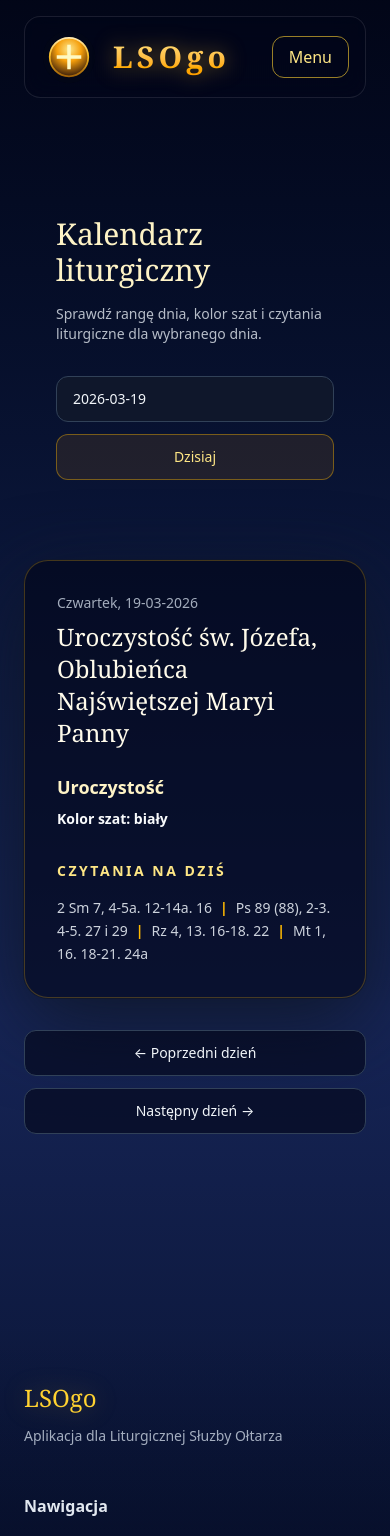
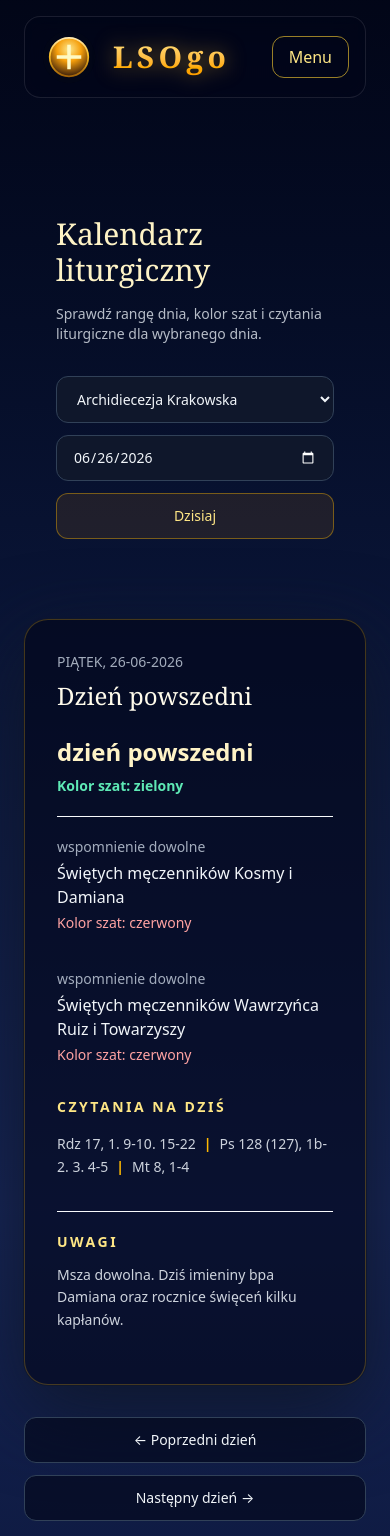
Before and after one commit to grzegorz2803/lsogo-web, a React (Vite) app: page /kalendarz in a window 390 px wide. Shown: the top 1536 px of the page. Built offline with nearby package versions, Linux system fonts and the light colour scheme.

Commit message:
feat: expend CalendarPage with diocese selector, month mini-view, optical celebrations and empty states

```diff
--- a/src/components/CalendarPage/CalendarDayCard.tsx
+++ b/src/components/CalendarPage/CalendarDayCard.tsx
@@ -28,33 +28,71 @@ function getColorTextClass(color: LiturgicalColor) {
   }
 }
 type Props = {
-  day: CalendarDayData;
+  day: CalendarDayData | null;
+  emptyMessage?: string;
 };
 
-export function CalendarDayCard({ day }: Props) {
+export function CalendarDayCard({ day, emptyMessage }: Props) {
   const { dayCard } = calendarPageContent;
+  if (!day) {
+    return (
+      <section className="px-6">
+        <div className="mx-auto max-w-6xl">
+          <div className="rounded-3xl border border-amber-400/20 bg-slate-950/60 px-8 py-10 text-center shadow-[0_24px_80px_rgba(15,23,42,0.95)] ring-1 ring-slate-900/80">
+            <p className="text-lg text-slate-200/90">{emptyMessage}</p>
+          </div>
+        </div>
+      </section>
+    );
+  }
+
   const colorClass = getColorTextClass(day.color);
+
   return (
     <section className="px-6">
       <div className="mx-auto max-w-6xl">
         <div className="rounded-3xl border border-amber-400/25 bg-slate-950/60 px-8 py-8 shadow-[0_24px_80px_rgba(15,23,42,0.95)] ring-1 ring-slate-900/80">
           <div className="flex flex-col gap-6 md:flex-row md:items-start md:justify-between">
             <div>
-              <p className="text-sm text-slate-300/80">
+              <p className="text-sm uppercase text-slate-300/80">
                 {day.weekday}, {formatDisplayDate(day.date)}
               </p>
-              <h2 className="mt-2 font-serif text-2xl md:text-4xl text-amber-50">
-                {day.title}
+              <h2 className="mt-2 font-serif text-2xl md:text-3xl text-amber-50">
+                {day.mainTitle}
               </h2>
             </div>
             <div className="flex flex-col gap-2 md:items-end">
-              <p className="text-lg font-semibold text-amber-100">{day.rank}</p>
+              <p className="text-2xl font-semibold text-amber-100">
+                {day.rank}
+              </p>
               <p className={`text-sm md:text-base font-semibold ${colorClass}`}>
                 {dayCard.colorLabel}: {day.color}
               </p>
             </div>
           </div>
-          <div className="mt-8">
+          {day.optionalCelebrations && day.optionalCelebrations.length > 0 && (
+            <div className=" py-5 ">
+              <div className=" flex flex-col gap-3 border-t ">
+                {day.optionalCelebrations.map((celebration) => (
+                  <div key={celebration.id} className=" py-1 mt-4">
+                    <p className="text-sm text-slate-300/80">
+                      {celebration.type}
+                    </p>
+                    <p className="mt-1 text-base text-slate-100">
+                      {celebration.title}
+                    </p>
+                    <p
+                      className={`mt-1 text-sm font-medium ${getColorTextClass(celebration.color)}`}
+                    >
+                      {dayCard.colorLabel}: {celebration.color}
+                    </p>
+                  </div>
+                ))}
+              </div>
+            </div>
+          )}
+
+          <div className="mt-2">
             <p className="text-sm md:text-base font-semibold uppercase tracking-[0.18em] text-amber-200">
               {dayCard.readingsTitle}
             </p>
@@ -69,6 +107,16 @@ export function CalendarDayCard({ day }: Props) {
               ))}
             </div>
           </div>
+          {day.notes && (
+            <div className="mt-8 border-t py-5">
+              <p className="text-sm md:text-base font-semibold uppercase tracking-[0.18em] text-amber-200">
+                {dayCard.notesTitle}
+              </p>
+              <p className="mt-3 text-sm md:text-base leading-relaxed text-slate-200/90">
+                {day.notes}
+              </p>
+            </div>
+          )}
         </div>
       </div>
     </section>
--- /dev/null
+++ b/src/components/CalendarPage/CalendarMonthMiniView.tsx
@@ -0,0 +1,61 @@
+type Props = {
+  selectedDate: string;
+  onSelectedDate: (date: string) => void;
+};
+function getDaysInMonth(dateStr: string) {
+  const date = new Date(dateStr);
+  const year = date.getFullYear();
+  const month = date.getMonth();
+  return new Date(year, month + 1, 0).getDate();
+}
+function bulidDate(year: number, month: number, day: number) {
+  return new Date(year, month, day).toISOString().slice(0, 10);
+}
+
+function formatMonthTitle(dateStr: string) {
+  return new Intl.DateTimeFormat("pl-PL", {
+    month: "long",
+    year: "numeric",
+  }).format(new Date(dateStr));
+}
+
+export function CalendarMonthMiniView({ selectedDate, onSelectedDate }: Props) {
+  const date = new Date(selectedDate);
+  const year = date.getFullYear();
+  const month = date.getMonth();
+  const daysCount = getDaysInMonth(selectedDate);
+
+  return (
+    <section className="mt-8 px-6">
+      <div className="mx-auto max-w-6xl">
+        <div className="rounded-3xl border border-slate-700/50 bg-slate-950/60 px-8 py-8 shadow-[0_24px_80px_rgba(15,23,42,0.95)] ring-1 ring-slate-900/80">
+          <h3 className="font-serif text-2xl text-amber-50">
+            {formatMonthTitle(selectedDate)}
+          </h3>
+          <div className="mt-6 grid grid-cols-7 gap-2">
+            {Array.from({ length: daysCount }, (_, index) => {
+              const day = index + 1;
+              const dateString = bulidDate(year, month, day);
+              const isSelected = dateString === selectedDate;
+              return (
+                <button
+                  key={dateString}
+                  type="button"
+                  onClick={() => onSelectedDate(dateString)}
+                  className={[
+                    "rounded-xl px-3 py-2 text-sm transition",
+                    isSelected
+                      ? "bg-amber-500 text-slate-950 font-semibold shadow-[0_0_18px_rgba(251,191,36,0.35)]"
+                      : "bg-slate-900 text-slate-100 hover:border-amber-400/40 hover:text-amber-200 border border-slate-700",
+                  ].join(" ")}
+                >
+                  {day}
+                </button>
+              );
+            })}
+          </div>
+        </div>
+      </div>
+    </section>
+  );
+}
--- a/src/components/CalendarPage/CalendarPageHero.tsx
+++ b/src/components/CalendarPage/CalendarPageHero.tsx
@@ -2,13 +2,19 @@ import { calendarPageContent } from "../../content/calendarPage";
 
 type Props = {
   selectedDate: string;
+  selectedDiocese: string;
+  dioceseOptions: string[];
   onDateChange: (value: string) => void;
+  onDioceseChange: (value: string) => void;
   onTodayClick: () => void;
 };
 
 export function CalendarPageHero({
   selectedDate,
+  selectedDiocese,
+  dioceseOptions,
   onDateChange,
+  onDioceseChange,
   onTodayClick,
 }: Props) {
   const { hero } = calendarPageContent;
@@ -23,13 +29,26 @@ export function CalendarPageHero({
           <p className="mt-4 max-w-3xl text-sm md:text-base text-slate-200/80">
             {hero.subtitle}
           </p>
-          <div className="mt-8 flex flex-col gap-3 sm:flex-row sm:items-center">
+          <div className="mt-8 grid gap-3 md:grid-cols-[1.4fr,1fr,auto]">
+            <select
+              value={selectedDiocese}
+              onChange={(e) => onDioceseChange(e.target.value)}
+              className="rounded-xl border border-slate-700 bg-slate-900 px-4 py-3 text-sm text-slate-100 outline-none focus:border-amber-400"
+            >
+              {dioceseOptions.map((option) => (
+                <option key={option} value={option}>
+                  {option}
+                </option>
+              ))}
+            </select>
+
             <input
-              type="data"
+              type="date"
               value={selectedDate}
               onChange={(e) => onDateChange(e.target.value)}
-              className="rounded-xl border border-slate-700 bg-slate-900 px-4 py-3 text-sm text-slate-100 outline-none focus:border-amber-400 scheme-dark"
+              className="rounded-xl border border-slate-700 bg-slate-900 px-4 py-3 text-sm text-slate-100 outline-none focus:border-amber-400 [color-scheme:dark]"
             />
+
             <button
               type="button"
               onClick={onTodayClick}
--- a/src/content/calendarPage.ts
+++ b/src/content/calendarPage.ts
@@ -4,14 +4,23 @@ export const calendarPageContent = {
     subtitle:
       "Sprawdź rangę dnia, kolor szat i czytania liturgiczne dla wybranego dnia.",
     todayButton: "Dzisiaj",
+    dioceseLabel: "Diecezja",
+    dateLabel: "Data",
   },
   dayCard: {
     readingsTitle: "Czytania na dziś",
     colorLabel: "Kolor szat",
     rankLabel: "Ranga",
+    opticalCelebrationsTitle: "Wspomnienia i obchody dodatkowe",
+    notesTitle: "Uwagi",
+    noFutureData: "Dane dla tego dnia będą wkrótce dostępne.",
+    noPastDate: "Dla dat przeszłych wybierz dzień bieący lub przyszły.",
   },
   navigation: {
     previousDay: "Poprzedni dzień",
     nexDay: "Następny dzień",
   },
+  monthView: {
+    title: "Widok miesiąca",
+  },
 };
--- a/src/mocks/calendarPageMock.ts
+++ b/src/mocks/calendarPageMock.ts
@@ -6,20 +6,67 @@ export type LiturgicalColor =
   | "różowy"
   | "czarny";
 
+export type OptionalCelebration = {
+  id: string;
+  title: string;
+  color: LiturgicalColor;
+  type: "wspomnienie dowolne" | "wspomnienie" | "święto";
+};
+
 export type CalendarDayData = {
-  date: string;
+  date: string; // YYYY-MM-DD
   weekday: string;
-  title: string;
+  mainTitle: string;
+  mainSubtitle?: string;
   rank: string;
   color: LiturgicalColor;
   readings: string[];
+  optionalCelebrations?: OptionalCelebration[];
+  notes?: string;
 };
 
-export const calendarDayMock: CalendarDayData = {
+export const dioceseOptions = [
+  "Archidiecezja Krakowska",
+  "Archidiecezja Warszawska",
+  "Diecezja Tarnowska",
+  "Diecezja Bielsko-Żywiecka",
+];
+
+export const calendarDaysMock: CalendarDayData[] = [
+  {
+    date: "2026-06-26",
+    weekday: "Piątek",
+    mainTitle: "Dzień powszedni",
+    mainSubtitle: "13. tydzień zwykły",
+    rank: "dzień powszedni",
+    color: "zielony",
+    readings: [
+      "Rdz 17, 1. 9-10. 15-22",
+      "Ps 128 (127), 1b-2. 3. 4-5",
+      "Mt 8, 1-4",
+    ],
+    optionalCelebrations: [
+      {
+        id: "opt-1",
+        title: "Świętych męczenników Kosmy i Damiana",
+        color: "czerwony",
+        type: "wspomnienie dowolne",
+      },
+      {
+        id: "opt-2",
+        title: "Świętych męczenników Wawrzyńca Ruiz i Towarzyszy",
+        color: "czerwony",
+        type: "wspomnienie dowolne",
+      },
+    ],
+    notes:
+      "Msza dowolna. Dziś imieniny bpa Damiana oraz rocznice święceń kilku kapłanów.",
+  },
+  {
     date: "2026-03-19",
     weekday: "Czwartek",
-  title: "Uroczystość św. Józefa, Oblubieńca Najświętszej Maryi Panny",
-  rank: "Uroczystość",
+    mainTitle: "Św. Józefa, Oblubieńca Najświętszej Maryi Panny",
+    rank: "uroczystość",
     color: "biały",
     readings: [
       "2 Sm 7, 4-5a. 12-14a. 16",
@@ -27,4 +74,31 @@ export const calendarDayMock: CalendarDayData = {
       "Rz 4, 13. 16-18. 22",
       "Mt 1, 16. 18-21. 24a",
     ],
-};
+  },
+  {
+    date: "2026-10-18",
+    weekday: "Niedziela",
+    mainTitle: "29. Niedziela zwykła",
+    rank: "niedziela",
+    color: "zielony",
+    readings: [
+      "Iz 45, 1. 4-6",
+      "Ps 96 (95), 1 i 3. 4-5. 7-8. 9-10ac",
+      "1 Tes 1, 1-5b",
+      "Mt 22, 15-21",
+    ],
+  },
+  {
+    date: "2026-09-15",
+    weekday: "Wtorek",
+    mainTitle: "Najświętszej Maryi Panny Bolesnej",
+    rank: "wspomnienie",
+    color: "biały",
+    readings: [
+      "Hbr 5, 7-9",
+      "Ps 31 (30), 2 i 6. 12-13. 15-16. 20",
+      "J 19, 25-27 lub Łk 2, 33-35",
+    ],
+    notes: "Można po Mszy odprawić nabożeństwo ku czci Matki Bożej Bolesnej.",
+  },
+];
--- a/src/pages/CalendarPage.tsx
+++ b/src/pages/CalendarPage.tsx
@@ -1,48 +1,68 @@
 import { useMemo, useState } from "react";
 import { CalendarPageHero } from "../components/CalendarPage/CalendarPageHero";
-import { calendarDayMock } from "../mocks/calendarPageMock";
+import { calendarDaysMock, dioceseOptions } from "../mocks/calendarPageMock";
 import { CalendarDayCard } from "../components/CalendarPage/CalendarDayCard";
 import { CalendarDayNavigation } from "../components/CalendarPage/CalendarDayNavigation";
+import { calendarPageContent } from "../content/calendarPage";
 function formatTodayISO() {
   return new Date().toISOString().slice(0, 10);
 }
-function getWeekdayLabel(dateStr: string): string {
-  const d = new Date(dateStr);
-  const days = [
-    "Niedziela",
-    "Poniedziałek",
-    "Wtorek",
-    "Środa",
-    "Czwartek",
-    "Piątek",
-    "Sobota",
-  ];
-  return days[d.getDay()] ?? "";
-}
+// function getWeekdayLabel(dateStr: string): string {
+//   const d = new Date(dateStr);
+//   const days = [
+//     "Niedziela",
+//     "Poniedziałek",
+//     "Wtorek",
+//     "Środa",
+//     "Czwartek",
+//     "Piątek",
+//     "Sobota",
+//   ];
+//   return days[d.getDay()] ?? "";
+// }
 function addDays(dateStr: string, amount: number) {
   const d = new Date(dateStr);
   d.setDate(d.getDate() + amount);
   return d.toISOString().slice(0, 10);
 }
 export function CalendarPage() {
-  const [selectedDate, setSelectedDate] = useState(
-    calendarDayMock.date || formatTodayISO(),
+  const [selectedDate, setSelectedDate] = useState<string>(
+    calendarDaysMock[0]?.date || formatTodayISO(),
   );
-  const dayDate = useMemo(() => {
-    return {
-      ...calendarDayMock,
-      date: selectedDate,
-      weekday: getWeekdayLabel(selectedDate),
-    };
+
+  const [selectedDiocese, setSelectedDiocese] = useState(dioceseOptions[0]);
+  function isPastDate(dateStr: string) {
+    const today = new Date();
+    const selected = new Date(dateStr);
+
+    today.setHours(0, 0, 0, 0);
+    selected.setHours(0, 0, 0, 0);
+    return selected < today;
+  }
+  const matchedDay = useMemo(() => {
+    return calendarDaysMock.find((item) => item.date === selectedDate) ?? null;
   }, [selectedDate]);
+  const emptyMessage = useMemo(() => {
+    if (matchedDay) return "";
+
+    if (isPastDate(selectedDate)) {
+      return calendarPageContent.dayCard.noPastDate;
+    }
+
+    return calendarPageContent.dayCard.noFutureData;
+  }, [matchedDay, selectedDate]);
   return (
     <div className="relative min-h-screen w-full">
       <CalendarPageHero
         selectedDate={selectedDate}
+        selectedDiocese={selectedDiocese}
+        dioceseOptions={dioceseOptions}
         onDateChange={setSelectedDate}
+        onDioceseChange={setSelectedDiocese}
         onTodayClick={() => setSelectedDate(formatTodayISO())}
       />
-      <CalendarDayCard day={dayDate} />
+
+      <CalendarDayCard day={matchedDay} emptyMessage={emptyMessage} />
       <CalendarDayNavigation
         onPrevious={() => setSelectedDate((prev) => addDays(prev, -1))}
         onNext={() => setSelectedDate((prev) => addDays(prev, 1))}
```
Lines whose indentation alone changed are shown as unchanged.
